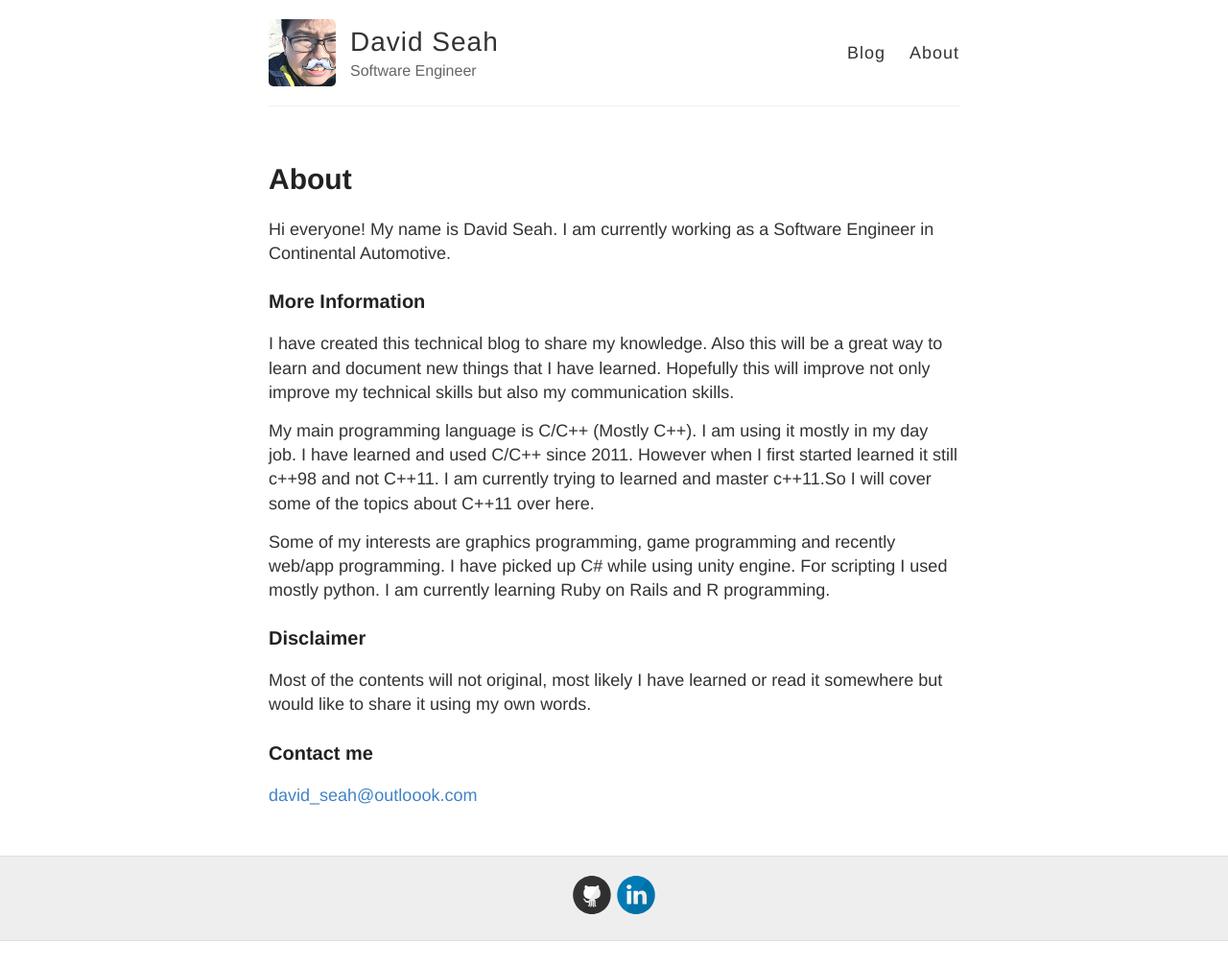
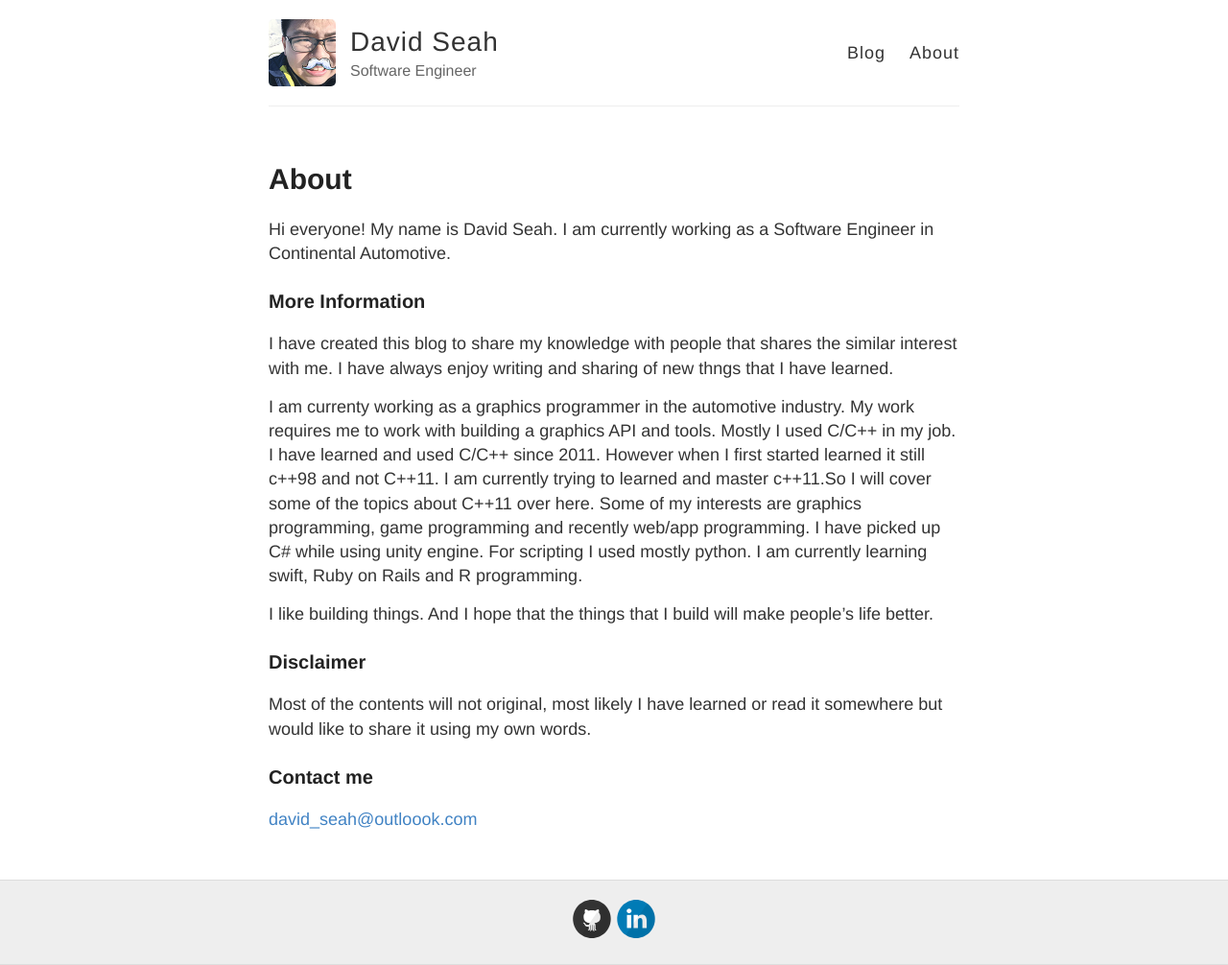
Before and after one commit to sengchong/sengchong.github.io, a Jekyll site: the page built from about.md, in a window 1280 px wide. Shown: the whole page at 96% size. Built offline with Jekyll 4.4.1, drawn with Linux system fonts in a browser that asks for light colours; Markdown is read by kramdown in place of the engine named in the settings; before the commit the page ends 981 px from its top, so only the background shows below that.

Commit message:
change profile message

```diff
--- a/about.md
+++ b/about.md
@@ -7,18 +7,14 @@ permalink: /about/
 Hi everyone! My name is David Seah. I am currently working as a Software Engineer in Continental Automotive.
 
 ### More Information
-I have created this technical blog to share my knowledge. Also this will be a great way to learn and document new things that I have learned.
-Hopefully this will improve not only improve my technical skills but also my communication skills.
+I have created this blog to share my knowledge with people that shares the similar interest with me. I have always enjoy writing and sharing of new thngs that I have learned.
 
-My main programming language is C/C++ (Mostly C++). I am using it mostly in my day job. I have learned and used C/C++ since 2011. However when I first started learned it still c++98 and not C++11.
-I am currently trying to learned and master c++11.So I will cover some of the topics about C++11 over here.
+I am currenty working as a graphics programmer in the automotive industry. My work requires me to work with building a graphics API and tools. Mostly I used C/C++ in my job. I have learned and used C/C++ since 2011. However when I first started learned it still c++98 and not C++11. I am currently trying to learned and master c++11.So I will cover some of the topics about C++11 over here. Some of my interests are graphics programming, game programming and recently web/app programming. I have picked up C# while using unity engine. For scripting I used mostly python. I am currently learning swift, Ruby on Rails and R programming.
 
-Some of my interests are graphics programming, game programming and recently web/app programming. I have picked up C# while using unity engine. For scripting I used mostly python.
-I am currently learning Ruby on Rails and R programming.
+I like building things. And I hope that the things that I build will make people's life better.
 
 ###Disclaimer
 Most of the contents will not original, most likely I have learned or read it somewhere but would like to share it using my own words.
 
 ### Contact me
-
 [david_seah@outloook.com](mailto:david_seah@outlook.com)
```
